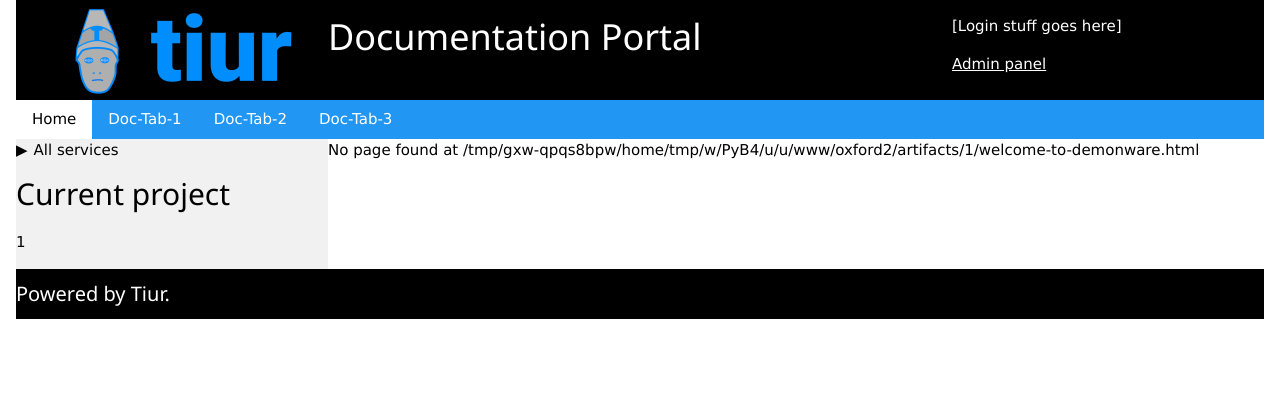
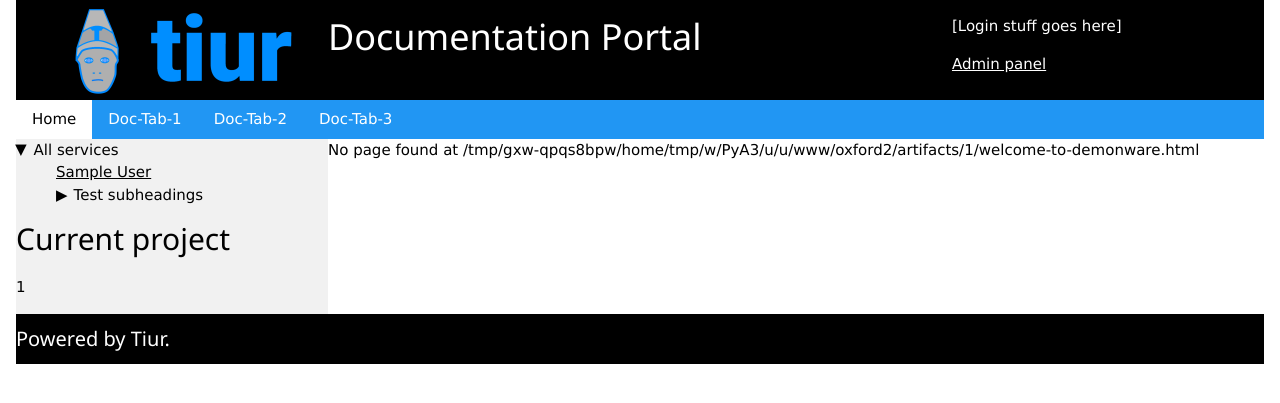
Before and after one commit to JeremyReimer/Tiur, a Django app: page /1/latest/ in a window 1280 px wide. Shown: the top 403 px of the page. Run offline with Django 4.2, Linux system fonts and the light colour scheme; tables that the repository leaves empty hold one stand-in row (values such as "Sample post").

Commit message:
Added JS to auto-open the "All Services" nav tree on load

```diff
--- a/oxford2/templates/oxford2/index.html
+++ b/oxford2/templates/oxford2/index.html
@@ -87,7 +87,7 @@
   <div class="w3-row">
     <div class="w3-quarter w3-light-grey">
       <ul id="myUL">
-        <li><span class="caret">All services</span>
+        <li><span class="caret" id="allservices">All services</span>
         {% if project_list %}
           <ul class="nested">
           {% for project in project_list %}
@@ -121,5 +121,8 @@
     this.classList.toggle("caret-down");
   });
 }
+
+var siteloadbtn = document.getElementById("allservices");
+siteloadbtn.click()
 </script>
 </body>
```
